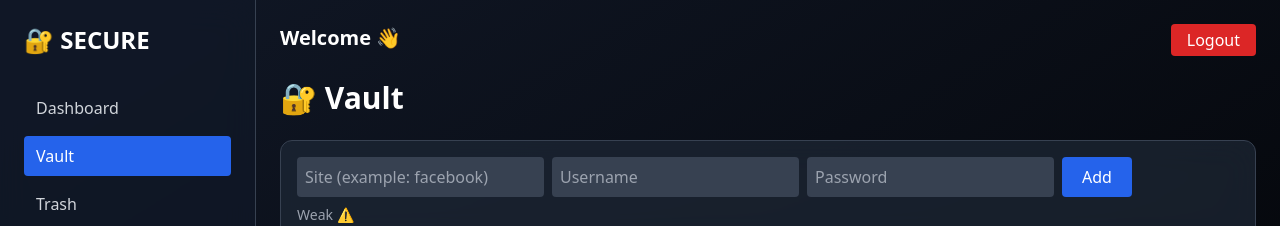
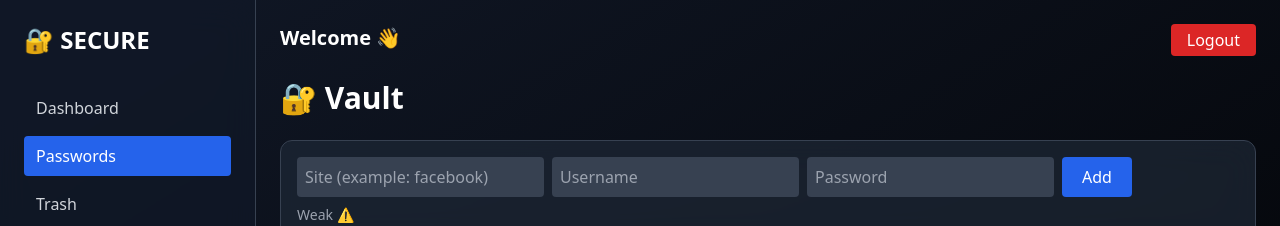
Before and after one commit to YoussefXAhmed/Secure, a React (Create React App) app in the folder frontend/: page /vault in a window 1280 px wide. Shown: the top 226 px of the page. Built offline with nearby package versions, Linux system fonts and the light colour scheme; no server answers.

Commit message:
Change Vault word to Passwords

```diff
--- a/frontend/src/Layout.js
+++ b/frontend/src/Layout.js
@@ -19,7 +19,7 @@ export default function Layout({ children }) {
 
         <nav className="space-y-2">
           <Link to="/dashboard" className={linkStyle('/dashboard')}>Dashboard</Link>
-          <Link to="/vault" className={linkStyle('/vault')}>Vault</Link>
+          <Link to="/vault" className={linkStyle('/vault')}>Passwords</Link>
           <Link to="/trash" className={linkStyle('/trash')}>Trash</Link>
           <Link to="/settings" className={linkStyle('/settings')}>Settings</Link>
         </nav>
```
